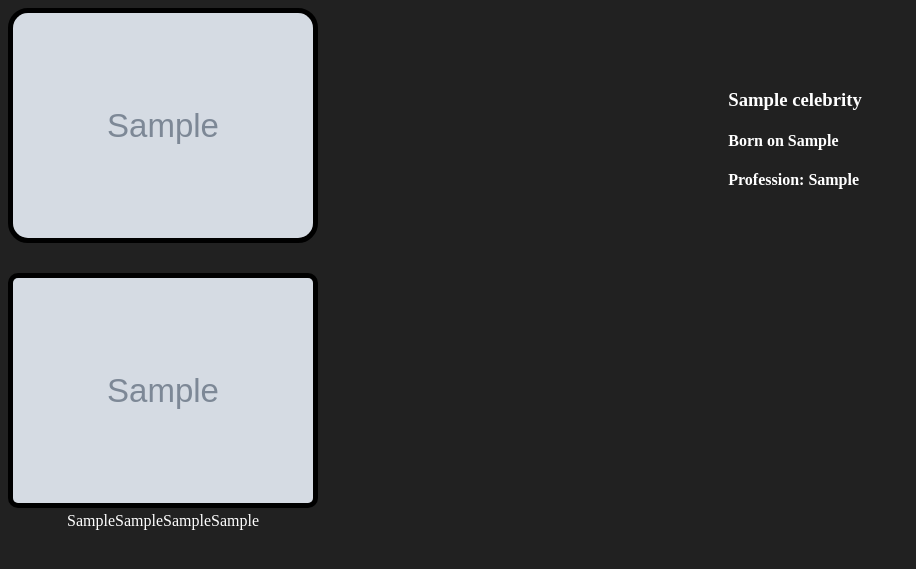
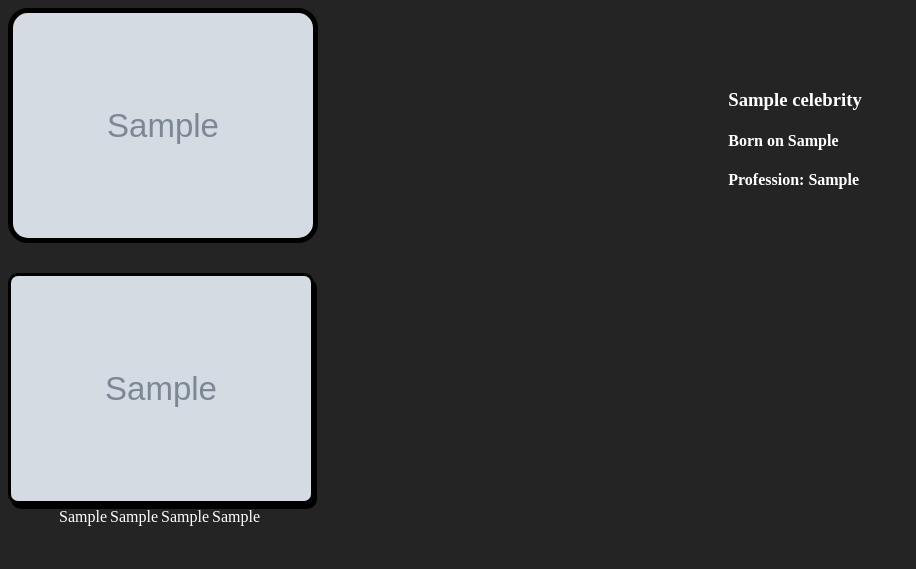
Before and after one commit to jsparks404/Celebrity-Cars, a Django app: page /1/ in a window 1280 px wide. Shown: the top 569 px of the page, without its empty margins (0-916 px from the left). Run offline with Django 4.2, Linux system fonts and the light colour scheme; tables that the repository leaves empty hold one stand-in row (values such as "Sample post"); grey boxes marked "Sample" are stand-in pictures.

Commit message:
ready for CUD

```diff
--- a/main_app/static/styles/main.css
+++ b/main_app/static/styles/main.css
@@ -1,14 +1,16 @@
 body {
-    background-color: rgb(33, 33, 33);
+    background-color: rgb(36, 36, 36);
     color: white;
 }
 
 a {
     text-decoration: none;
+    color: white;
 }
 
 .title {
     text-align: center;
+
 }
 
 .celeb_list {
@@ -75,7 +77,12 @@ a {
 .car_pic {
     max-width: 300px;
     border-radius: 10px;
-    border: 5px solid black;
+    border: 3px solid black;
+    box-shadow: 3px 5px black;
+}
+
+.space {
+    margin-right: 3px;
 }
 
 .car_list_title {
@@ -91,15 +98,21 @@ a {
    display: grid;
    grid-template-columns: auto auto;
    align-items: center;
+   margin-top: 50px;
 }
 
 .car_img {
     max-width: 500px;
     border-radius: 20px;
-    border: 5px solid black;
+    border: 3px solid black;
+    box-shadow: 5px 7px black;
 }
 
 .car_title {
     font-size: 2em;
     text-decoration: underline;
 }
+
+.car_specs {
+
+}
--- a/main_app/templates/celebrity_detail.html
+++ b/main_app/templates/celebrity_detail.html
@@ -16,14 +16,14 @@
             <img class="car_pic" src={{car.img}} alt={{car.name}} />
             <div class="car_list_title">
                 {% if car.year != '.' %}
-                <span>{{car.year}}  </span>
+                <span class="space">{{car.year}} </span>
                 {% endif %}
-                <span>{{car.make}} </span>
+                <span class="space">{{car.make}}</span>
                 {% if car.model != '.' %}
-                <span>{{car.model}} </span>
+                <span class="space">{{car.model}}</span>
                 {% endif %}
                 {% if car.trim != '.' %}
-                <span>{{car.trim}}</span>
+                <span class="space">{{car.trim}}</span>
                 {% endif %}
             </div>
         </div>
```
Also changed, not shown: README.md.
